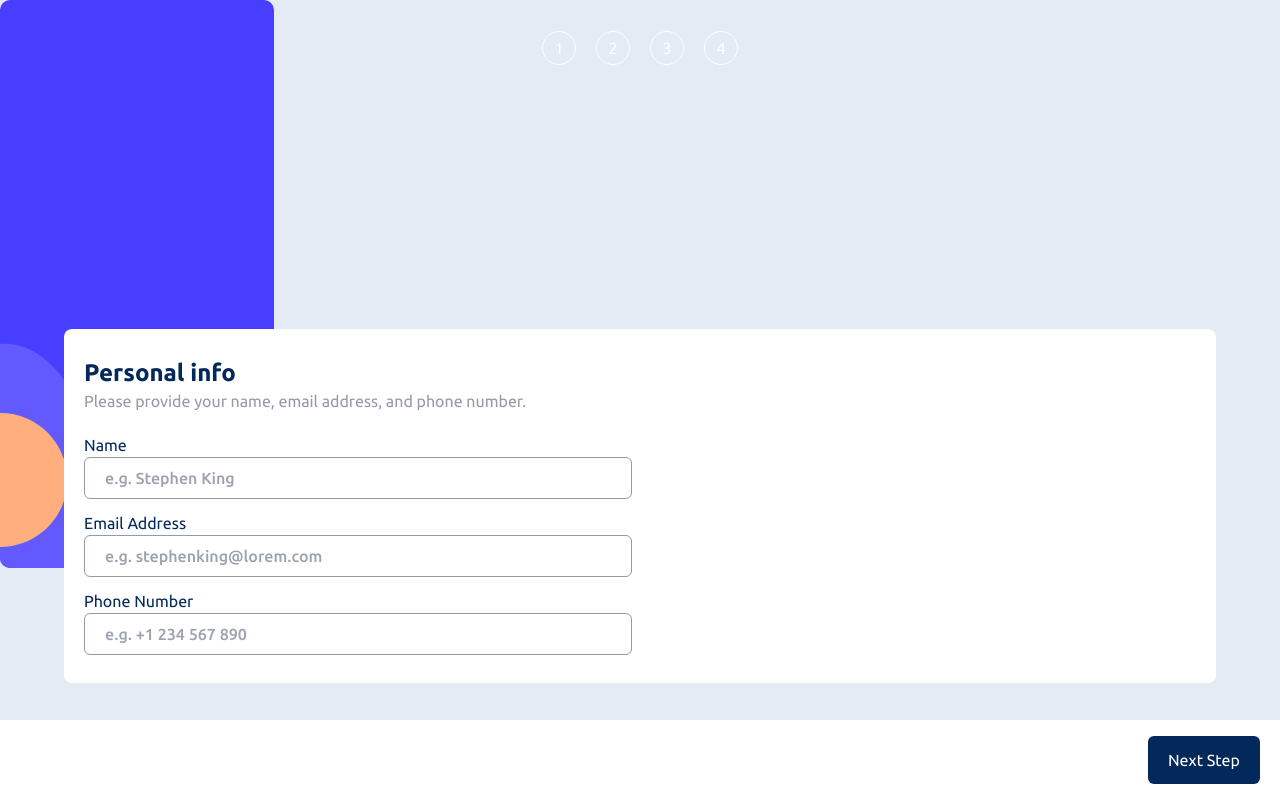
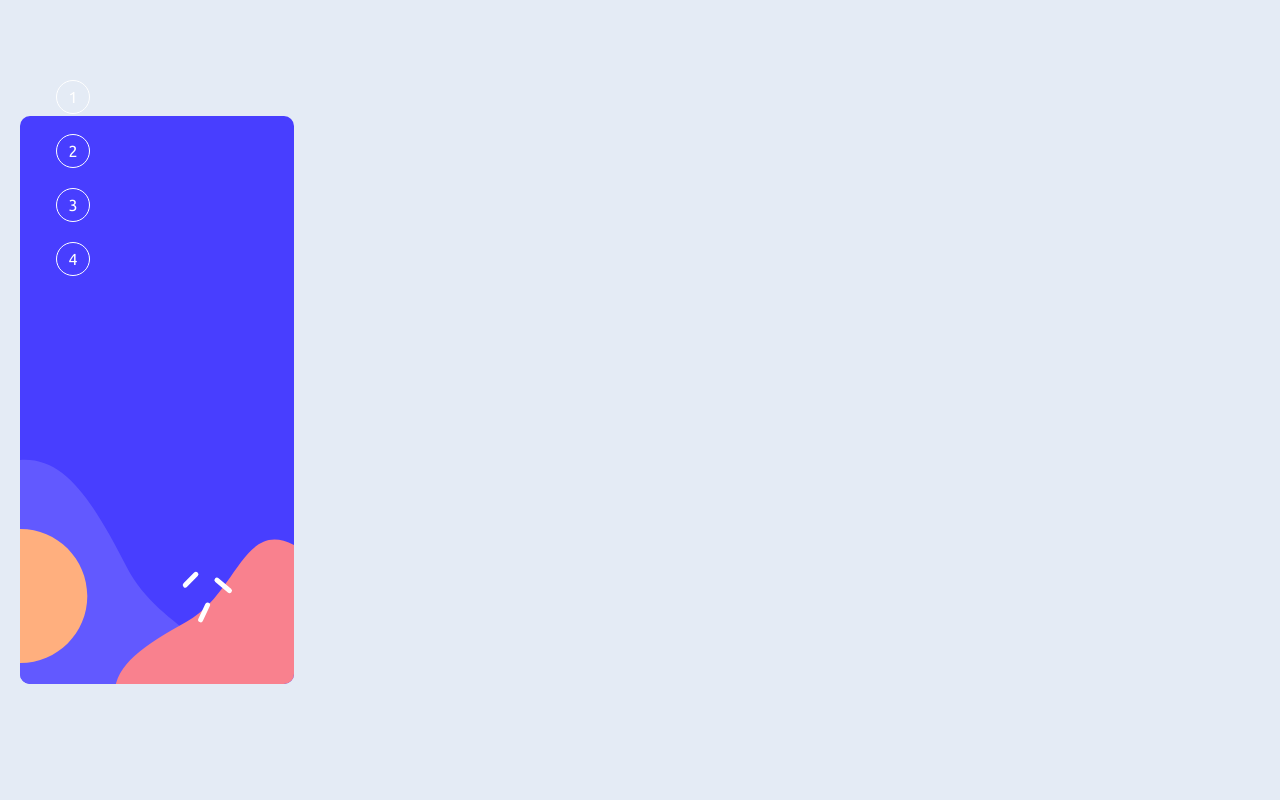
Before and after one commit to AJBrownson/multi-form, a Next.js app: page / in a window 1280 px wide. Built offline with nearby package versions, Linux system fonts and the light colour scheme.

Commit message:
feat: Add image and routing buttons for desktop view

```diff
--- a/src/app/page.js
+++ b/src/app/page.js
@@ -5,12 +5,28 @@ import Mobile from "../../public/images/bg-sidebar-mobile.svg";
 
 export default function Home() {
   return (
-    <main className="relative">
-      <Image src={Desktop} alt="" className="hidden md:block" />
+    <main className="relative md:px-5">
+      <Image src={Desktop} alt="" className="hidden md:block md:h-[100vh]" />
       <Image src={Mobile} alt="" className="w-full md:hidden" />
 
-      {/* Routing buttons */}
-      <div className="text-white flex justify-between gap-5 absolute top-12 left-[50%] transform -translate-x-1/2 -translate-y-1/2">
+      {/* Routing buttons for mobile */}
+      <div className="text-white flex justify-between gap-5 absolute md:hidden top-12 left-[50%] transform -translate-x-1/2 -translate-y-1/2">
+        <button className="flex justify-center items-center p-4 w-3 h-3 border border-white rounded-full">
+          1
+        </button>
+        <button className="flex justify-center items-center p-4 w-3 h-3 border border-white rounded-full">
+          2
+        </button>
+        <button className="flex justify-center items-center p-4 w-3 h-3 border border-white rounded-full">
+          3
+        </button>
+        <button className="flex justify-center items-center p-4 w-3 h-3 border border-white rounded-full">
+          4
+        </button>
+      </div>
+
+      {/* Routing buttons for desktop */}
+      <div className="text-white md:flex flex-col gap-5 hidden absolute top-20 left-14">
         <button className="flex justify-center items-center p-4 w-3 h-3 border border-white rounded-full">
           1
         </button>
@@ -26,7 +42,7 @@ export default function Home() {
       </div>
 
       {/* form div */}
-      <section className="px-5 flex justify-center items-center">
+      <section className="md:hidden px-5 flex justify-center items-center">
         <form className="px-5 py-7 bg-[#fff] text-left w-[90%] rounded-lg absolute top-[58%]">
           <h1 className="text-[#02295a] text-2xl font-bold">Personal info</h1>
           <p className="text-[#9699ab]">
@@ -78,7 +94,7 @@ export default function Home() {
       </section>
 
       {/* next section */}
-      <section className="px-5 py-4 items-end justify-end bg-white fixed bottom-0 flex w-full h-20">
+      <section className="px-5 py-4 items-end justify-end bg-white fixed md:hidden bottom-0 flex w-full h-20">
         <Link href="/select-plan"><button className="bg-[#02295a] py-3 px-5 rounded-md text-white">Next Step</button></Link>
       </section>
     </main>
```
